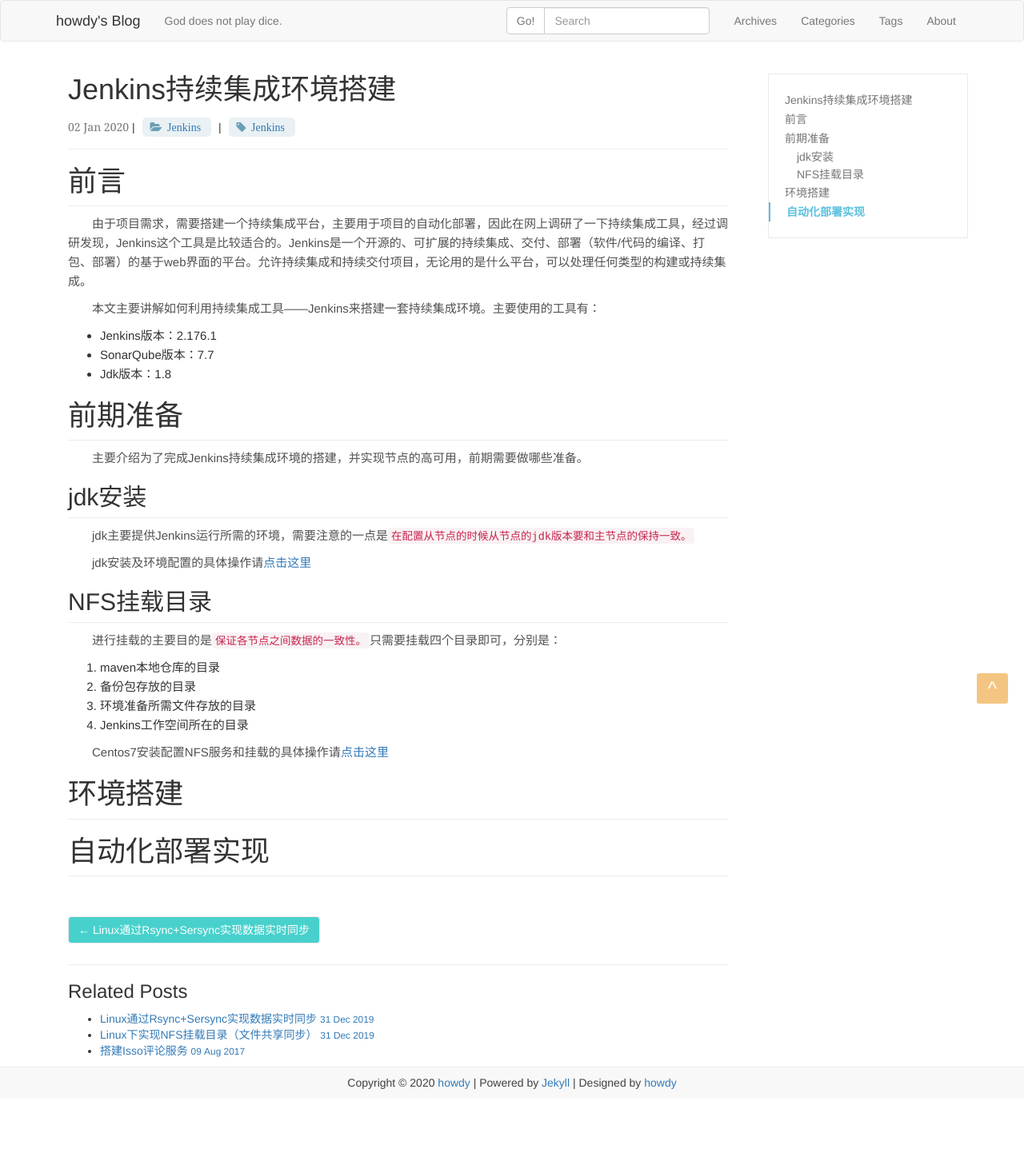
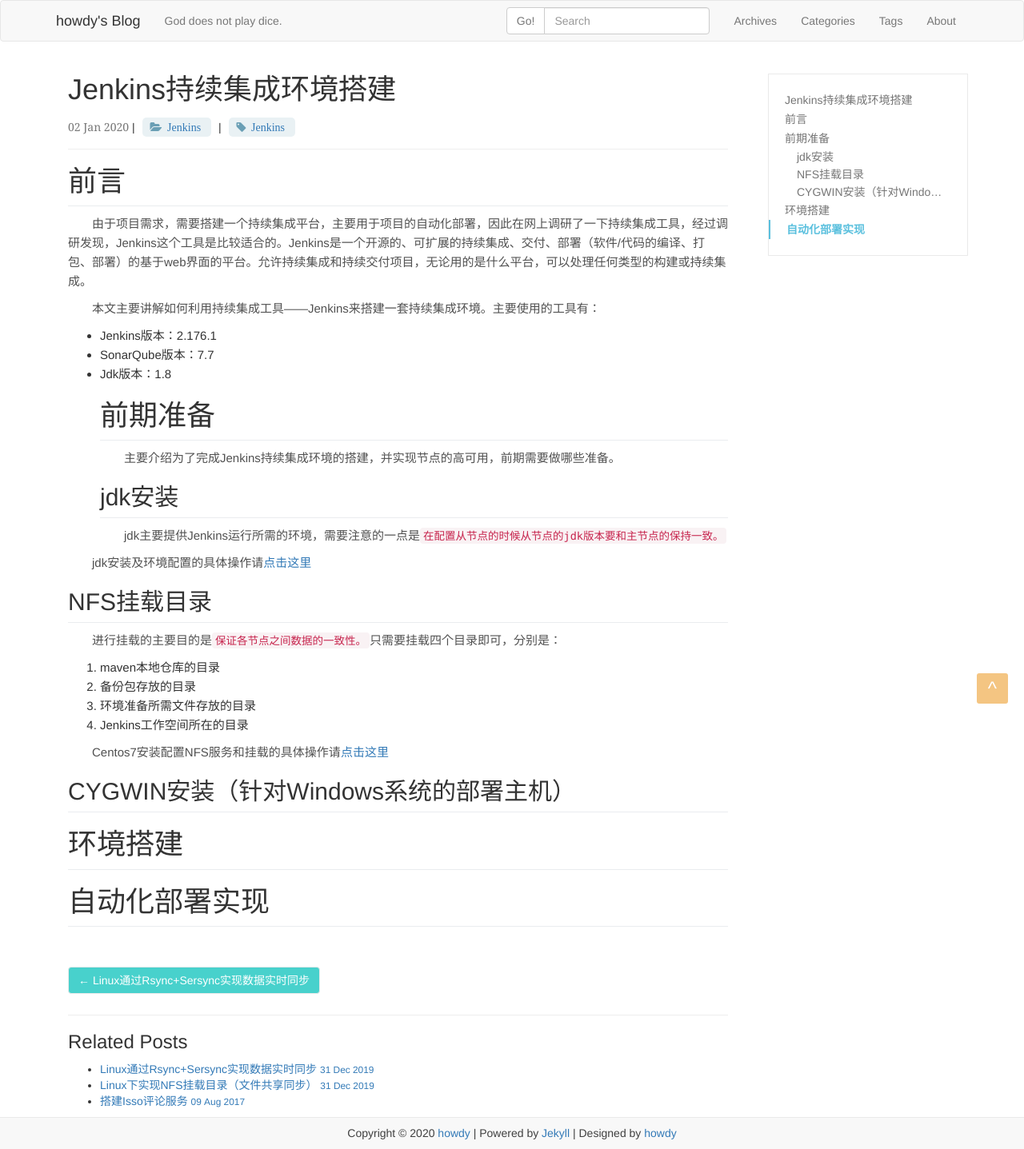
Before and after one commit to howdypl/howdypl.github.io, a Jekyll site: the page built from _posts/2020-01-02-jenkins-summary.md, in a window 1280 px wide. Shown: the whole page at 80% size. Built offline with Jekyll 4.4.1, drawn with Linux system fonts in a browser that asks for light colours; before the commit the page ends 1374 px from its top, so only the background shows below that.

Commit message:
Jenkins持续集成环境搭建初稿202001021606

```diff
--- a/_posts/2020-01-02-jenkins-summary.md
+++ b/_posts/2020-01-02-jenkins-summary.md
@@ -11,9 +11,7 @@ tags: [Jenkins]
 &emsp;&emsp;本文主要讲解如何利用持续集成工具——Jenkins来搭建一套持续集成环境。主要使用的工具有：
 - Jenkins版本：2.176.1
 - SonarQube版本：7.7
-- Jdk版本：1.8
-
-<!-- more -->
+- Jdk版本：1.8<!-- more -->
 # 前期准备
 &emsp;&emsp;主要介绍为了完成Jenkins持续集成环境的搭建，并实现节点的高可用，前期需要做哪些准备。
 ## jdk安装
@@ -28,6 +26,7 @@ tags: [Jenkins]
 4. Jenkins工作空间所在的目录
 
 &emsp;&emsp;Centos7安装配置NFS服务和挂载的具体操作请[点击这里](https://www.cnblogs.com/lixiuran/p/7117000.html "Centos7安装配置NFS服务和挂载")
+## CYGWIN安装（针对Windows系统的部署主机）
 
 # 环境搭建
 
```
